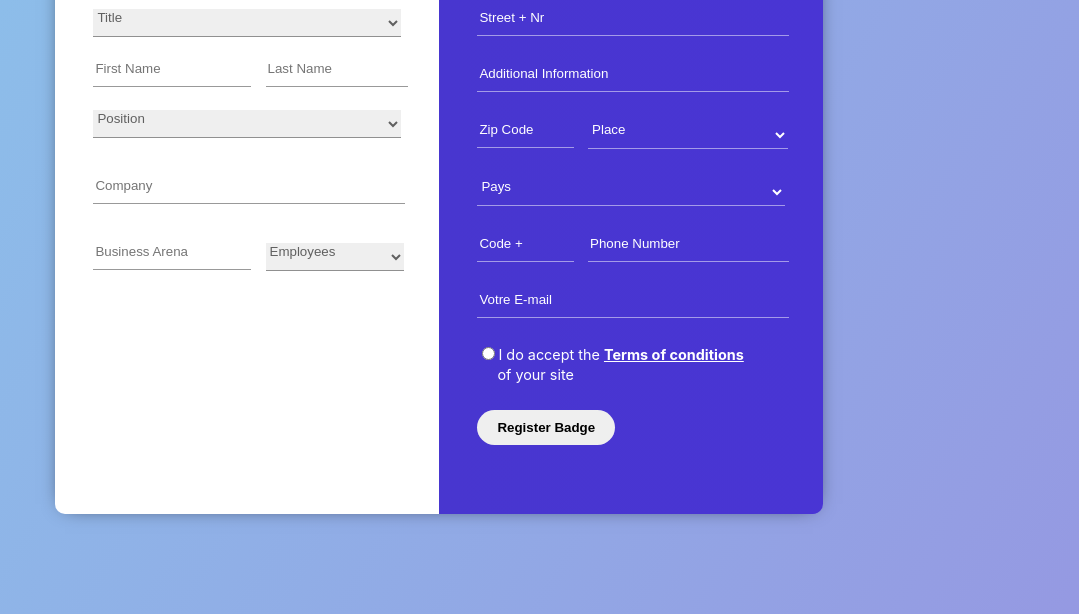
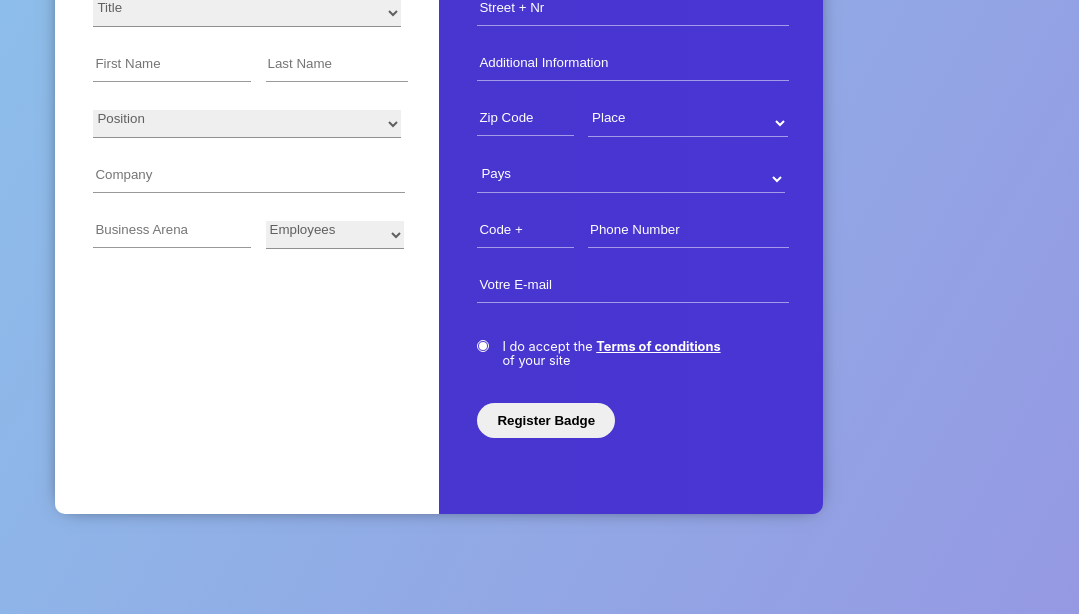
Before and after one commit to karon16/Projet4, a plain HTML site: page index.html in a window 1280 px wide. Shown: the part 186-800 px from the top of the page, without its empty margins (201-1280 px from the left). Drawn offline with Linux system fonts and the light colour scheme.

Commit message:
final commit

```diff
--- a/index.html
+++ b/index.html
@@ -34,7 +34,7 @@
                 <option value="Misses">Misses</option>
             </select>
             <!--compagnie de l'utilisateur-->
-            <p><input type="text" placeholder="Company" ></p>
+            <input type="text" placeholder="Company" >
 
             <!--infos boulot-->
                 <input type="text" placeholder="Business Arena" id="business1">
@@ -52,29 +52,33 @@
                 <!--titre-->
                 <h1>Contact Details</h1>
                 <!--adresss-->
-                <p><input type="text" placeholder="Street + Nr" class="champfull"></p>
-                <p><input type="text" placeholder="Additional Information" class="champfull"></p>
-                <p>
+                <input type="text" placeholder="Street + Nr" class="champfull">
+                <input type="text" placeholder="Additional Information" class="champfull">
+
                 <input type="text" pattern="[0-9]{5}" placeholder="Zip Code" id="zip">
                 <select name="place" id="place">
                     <option value="">Place</option>
                     <option value="Kinshasa">Kinshasa</option>
                     <option value="Brazza-Ville">Brazza-ville</option>
                 </select>
-                </p>
+
                 <select name="Country" id="pays" aria-placeholder="">
                     <option value="">Pays</option>
                     <option value="Congo DR">Congo DR</option>
                     <option value="Congo Brazza">Congo Brazza</option>
                 </select>
                 <!--Coordonées-->
-                <p><input type="number" placeholder="Code +" id="code">
+                <input type="number" placeholder="Code +" id="code">
                 <input type="tel" placeholder="Phone Number" id="phone" maxlength="9">
-                </p>
-                <p><input type="email" placeholder="Votre E-mail" class="champfull"></p>
-                <p><input type="radio" name="condition" id="term"><label for="term">I do accept the <a href="#">Terms of conditions</a> <br> <span> of your site</span></label></p>
+
+                <input type="email" placeholder="Votre E-mail" class="champfull">
+                <label for="term" id="container">
+                    <input type="radio" name="condition" id="term">
+                    <span class="checkmark"></span>
+                    I do accept the <a href="#">Terms of conditions</a> <br> <span> of your site</span>
+                </label>
                <!--bouton envoie-->
-                <p></p><input type="submit" value="Register Badge" class="envoyer"></p>
+                <input type="submit" value="Register Badge" class="envoyer">
         </div>
     </div>
 
--- a/style.css
+++ b/style.css
@@ -14,7 +14,6 @@ main{
 }
 form{
     justify-content: center;
-
     display: flex;
     flex-direction: row;
     width: 60%;
@@ -45,7 +44,7 @@ form{
 
     width: 80%;
     margin: auto;
-    padding: 10px;
+
 }
 #white input:not(#nom1, #nom2,#business1), select:not(#business2),#gradient .champfull, #pays{
     width :100%;
@@ -68,7 +67,7 @@ form{
     border-left-style: hidden;
     border-bottom: 1px solid rgba(0,0,0, 0.4);
     padding-bottom: 10px;
-    margin-bottom: 20px;
+    margin-bottom: 25px;
 
 }
 input:focus, select:focus{
@@ -93,7 +92,7 @@ input:focus, select:focus{
     border-left-style: hidden;
     border-bottom: 1px solid rgba(255,255,255,0.5);
     padding-bottom: 10px;
-    margin-bottom: 10px;
+    margin-bottom: 25px;
     background:transparent;
 
 }
@@ -139,6 +138,7 @@ input:focus, select:focus{
     border: none;
     padding : 10px 20px 10px 20px;
     font-weight: bold;
+    margin-top: 30px;
 }
 a{
     font-weight: bold;
@@ -147,12 +147,63 @@ a{
 #gradient option{
     background: rgba(0,0,0, 0.7);
 }
-#gradient p:nth-of-type(6){
-    font-size: 0.9em;
-    line-height: 10px;
-    margin-bottom: 30px;
+
+
+#container {
+    color: white;
+    font-size: 0.8em;
+    margin-top: 12px;
+    display: block;
+    position: relative;
+    padding-left: 25px;
+    margin-bottom: 5px;
+    cursor: pointer;
+    line-height: 1.1em;
+    -webkit-user-select: none;
+    -moz-user-select: none;
+    -ms-user-select: none;
+    user-select: none;
+  }
+  #term[type="radio"]{
+    position: absolute;
+    opacity: 0;
+    cursor: pointer;
+    height: 0;
+    width: 0;
+  }
+
+
+  .checkmark, .checkmark:before{
+	border-radius: 50%;
+	display: block;
+    position: absolute;
+    top: 0;
+    left: 0;
 }
-span{
-    position :relative;
-    left:20px;
+
+.checkmark:before{
+	position: relative;
+	content: '';
 }
+
+.checkmark {
+	width: 10px;
+	height: 10px;
+	background: none;
+	border: 1.5px solid white;
+}
+
+.checkmark:before {
+	width: 80%;
+	height: 80%;
+	top: 10.7%;
+	left: 10.7%;
+	background: white;
+}
+
+  #container:hover input ~ .checkmark:before {
+    background-color: white ;
+  }
+  #container input:checked ~ .checkmark:before {
+    background-color: white;
+  }
```
